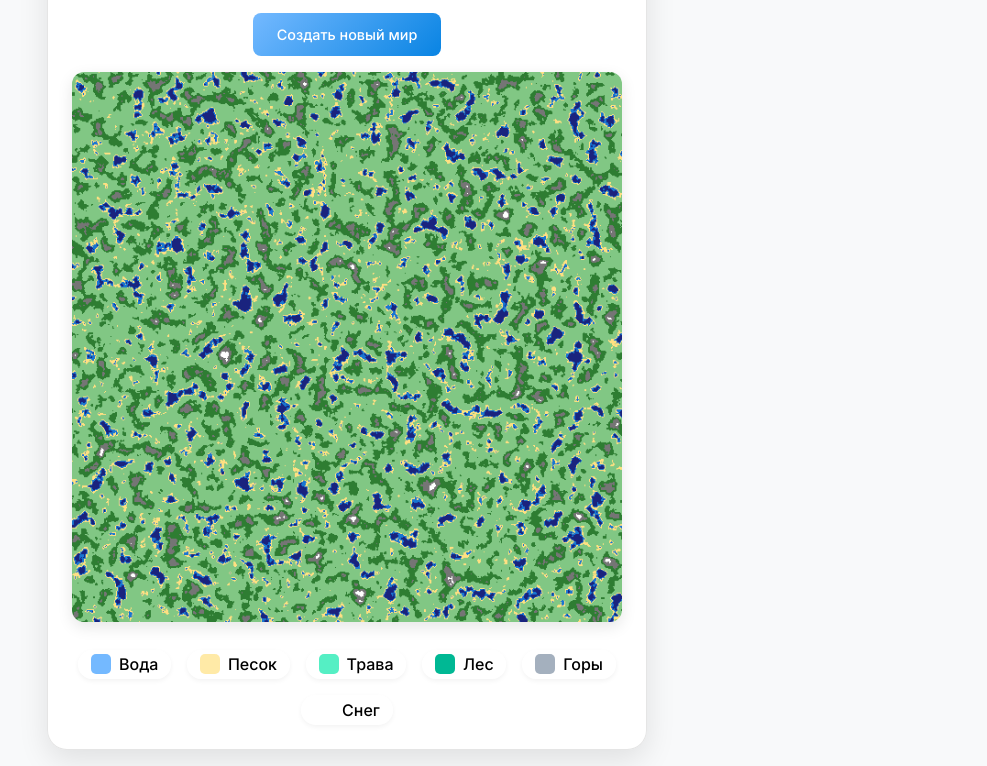
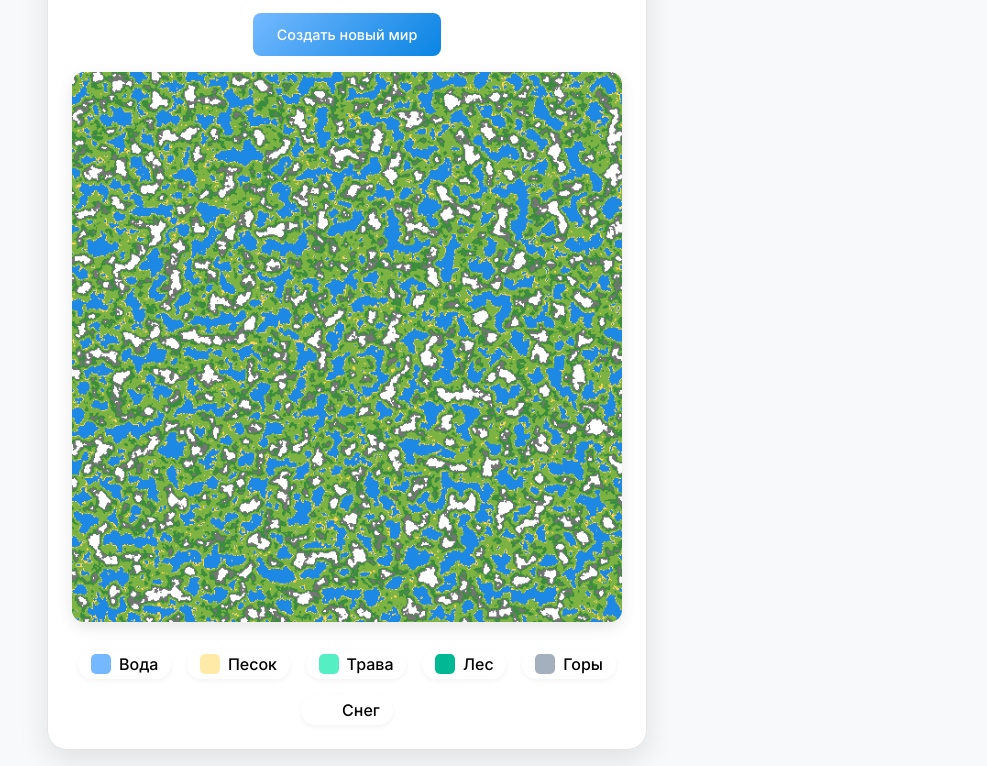
Before and after one commit to i9dnd/GenereteMap, a plain HTML site: page index.html in a window 1280 px wide. Shown: the part 83-849 px from the top of the page, without its empty margins (293-1280 px from the left). Drawn offline with Linux system fonts and the light colour scheme.

Commit message:
Update index.html

```diff
--- a/index.html
+++ b/index.html
@@ -133,14 +133,28 @@
             border-radius: 5px;
         }
 
+        .loader {
+            display: none;
+            position: fixed;
+            top: 50%;
+            left: 50%;
+            transform: translate(-50%, -50%);
+            color: white;
+            padding: 10px 20px;
+            border-radius: 8px;
+            background: rgba(0,0,0,0.7);
+            z-index: 1000;
+        }
+
     </style>
 </head>
 <body>
+    <div class="loader"id="loader">Генерация...</div>
     <button class="theme-switcher" onclick="toggleTheme()">🌓</button>
     <div class="container">
         <h1>🌍 Генератор ландшафта</h1>
         <div class="controls">
-            <button onclick="generateMap()">Создать новый мир</button>
+            <button onclick="startGeneration()">Создать новый мир</button>
         </div>
         <canvas id="mapCanvas" width="512" height="512"></canvas>
         <div class="color-legend">
@@ -172,61 +186,91 @@
     </div>
 
     <script>
-        // Встроенная версия NoiseJS для избежания проблем с CDN
-        class Noise {
-            constructor(seed){this.grad3=[[1,1,0],[-1,1,0],[1,-1,0],[-1,-1,0],[1,0,1],[-1,0,1],[1,0,-1],[-1,0,-1],
-                [0,1,1],[0,-1,1],[0,1,-1],[0,-1,-1]];this.p=[];for(let i=0;i<256;i++)this.p[i]=Math.floor(seed.random()*256);
-                this.perm=[];for(let i=0;i<512;i++)this.perm[i]=this.p[i&255];}
-            dot(g,x,y){return g[0]*x+g[1]*y;}
-            mix(a,b,t){return (1-t)*a+t*b;}
-            fade(t){return t*t*t*(t*(t*6-15)+10);}
-            perlin2(x,y){
-                let X=Math.floor(x)&255,Y=Math.floor(y)&255;
-                x-=Math.floor(x);y-=Math.floor(y);
-                let u=this.fade(x),v=this.fade(y);
-                let A=this.perm[X]+Y,AA=this.perm[A],AB=this.perm[A+1],
-                    B=this.perm[X+1]+Y,BA=this.perm[B],BB=this.perm[B+1];
-                return this.mix(this.mix(this.dot(this.grad3[this.perm[AA]%12],x,y),
-                        this.dot(this.grad3[this.perm[BA]%12],x-1,y),u),
-                    this.mix(this.dot(this.grad3[this.perm[AB]%12],x,y-1),
-                        this.dot(this.grad3[this.perm[BB]%12],x-1,y-1),u),v);
+// Исправленная реализация шума Перлина
+class ImprovedNoise {
+    constructor(seed) {
+        this.p = new Uint8Array(512);
+        const permutation = [...Array(256)].map((_, i) => i);
+        for(let i = 0; i < 256; i++) {
+            const j = Math.floor(seed.random() * (256 - i)) + i;
+            [permutation[i], permutation[j]] = [permutation[j], permutation[i]];
         }
+        for(let i = 0; i < 512; i++) this.p[i] = permutation[i & 255];
     }
-    </script>
 
-    <script>
-        // Инициализация Canvas
+    noise(x, y) {
+        const X = Math.floor(x) & 255;
+        const Y = Math.floor(y) & 255;
+        x -= Math.floor(x);
+        y -= Math.floor(y);
+        const u = x * x * x * (x * (x * 6 - 15) + 10);
+        const v = y * y * y * (y * (y * 6 - 15) + 10);
+        const a = this.p[X] + Y;
+        const b = this.p[X+1] + Y;
+        return this.lerp(
+            this.lerp(this.grad(this.p[a], x, y),
+                     this.grad(this.p[b], x-1, y), u),
+            this.lerp(this.grad(this.p[a+1], x, y-1),
+                     this.grad(this.p[b+1], x-1, y-1), u),
+            v
+        );
+    }
+
+    grad(hash, x, y) {
+        const h = hash & 7;
+        const u = h < 4 ? x : y;
+        const v = h < 4 ? y : x;
+        return ((h & 1) ? -u : u) + ((h & 2) ? -2*v : 2*v);
+    }
+
+    lerp(a, b, t) { return a + t * (b - a); }
+}
+
+// Инициализация
 const canvas = document.getElementById('mapCanvas');
 const ctx = canvas.getContext('2d');
-        let noise = new Noise({random: () => Math.random()});
+let currentNoise = null;
 
-        // Настройки
+// Настройки генерации
 const settings = {
     scale: 0.05,
     octaves: 4,
     persistence: 0.5,
-            lacunarity: 2.0,
     colors: {
-                deepWater: '#1a237e',
-                water: '#1976d2',
-                sand: '#ffe082',
-                grass: '#81c784',
-                forest: '#2e7d32',
+        water: '#1e88e5',
+        sand: '#ffd54f',
+        grass: '#7cb342',
+        forest: '#388e3c',
         mountain: '#757575',
         snow: '#ffffff'
     }
 };
 
+function startGeneration() {
+    showLoader(true);
+    setTimeout(() => { // Для асинхронной обработки
+        generateMap();
+        showLoader(false);
+    }, 50);
+}
+
 function generateMap() {
-            // Адаптивный размер canvas
+    // Сброс предыдущей генерации
+    if(currentNoise) currentNoise = null;
+
+    // Инициализация холста
     const size = Math.min(window.innerWidth * 0.9, 600);
     canvas.width = size;
     canvas.height = size;
 
-            // Генерация многооктавного шума
+    // Создаем новый генератор шума
+    currentNoise = new ImprovedNoise({ random: () => Math.random() });
+
+    // Создаем ImageData
     const imageData = ctx.createImageData(canvas.width, canvas.height);
     const data = imageData.data;
 
+    // Генерация карты
     for(let y = 0; y < canvas.height; y++) {
         for(let x = 0; x < canvas.width; x++) {
             let value = 0;
@@ -234,22 +278,20 @@
             let frequency = 1;
 
             for(let o = 0; o < settings.octaves; o++) {
-                        const sampleX = x * settings.scale * frequency;
-                        const sampleY = y * settings.scale * frequency;
-                        value += noise.perlin2(sampleX, sampleY) * amplitude;
-
+                const nx = x * settings.scale * frequency;
+                const ny = y * settings.scale * frequency;
+                value += currentNoise.noise(nx, ny) * amplitude;
                 amplitude *= settings.persistence;
-                        frequency *= settings.lacunarity;
+                frequency *= 2;
             }
 
             value = (value + 1) / 2; // Нормализация
-                    const color = getTerrainColor(value);
-                    const rgb = hexToRgb(color);
+            const color = getColor(value);
             const idx = (y * canvas.width + x) * 4;
 
-                    data[idx] = rgb.r;
-                    data[idx + 1] = rgb.g;
-                    data[idx + 2] = rgb.b;
+            data[idx] = color.r;
+            data[idx + 1] = color.g;
+            data[idx + 2] = color.b;
             data[idx + 3] = 255;
         }
     }
@@ -257,15 +299,15 @@
     ctx.putImageData(imageData, 0, 0);
 }
 
-        function getTerrainColor(value) {
-            // Улучшенное распределение биомов
-            if(value < 0.25) return settings.colors.deepWater;
-            if(value < 0.3) return settings.colors.water;
-            if(value < 0.35) return settings.colors.sand;
-            if(value < 0.6) return settings.colors.grass;
-            if(value < 0.75) return settings.colors.forest;
-            if(value < 0.9) return settings.colors.mountain;
-            return settings.colors.snow;
+function getColor(value) {
+    let color;
+    if(value < 0.3) color = hexToRgb(settings.colors.water);
+    else if(value < 0.35) color = hexToRgb(settings.colors.sand);
+    else if(value < 0.6) color = hexToRgb(settings.colors.grass);
+    else if(value < 0.75) color = hexToRgb(settings.colors.forest);
+    else if(value < 0.9) color = hexToRgb(settings.colors.mountain);
+    else color = hexToRgb(settings.colors.snow);
+    return color;
 }
 
 function hexToRgb(hex) {
@@ -277,29 +319,17 @@
     };
 }
 
-        // Темная тема
-        function toggleTheme() {
-            const body = document.body;
-            const isDark = body.getAttribute('data-theme') === 'dark';
-            body.setAttribute('data-theme', isDark ? '' : 'dark');
-            localStorage.setItem('theme', isDark ? 'light' : 'dark');
+function showLoader(show) {
+    document.getElementById('loader').style.display = show ? 'block' : 'none';
 }
 
-        // Инициализация темы
-        function initTheme() {
-            const savedTheme = localStorage.getItem('theme') || 'light';
-            document.body.setAttribute('data-theme', savedTheme === 'dark' ? 'dark' : '');
-        }
-
-        // Адаптация под мобильные устройства
-        function handleResize() {
-            generateMap();
-        }
-
-        // Инициализация
-        window.addEventListener('resize', handleResize);
-        initTheme();
-        generateMap();
+// Инициализация при загрузке
+window.addEventListener('load', () => {
+    startGeneration();
+    window.addEventListener('resize', () => {
+        if(window.innerWidth !== canvas.width) startGeneration();
+    });
+});
 </script>
 </body>
 </html>
```
Lines whose indentation alone changed are shown as unchanged.
